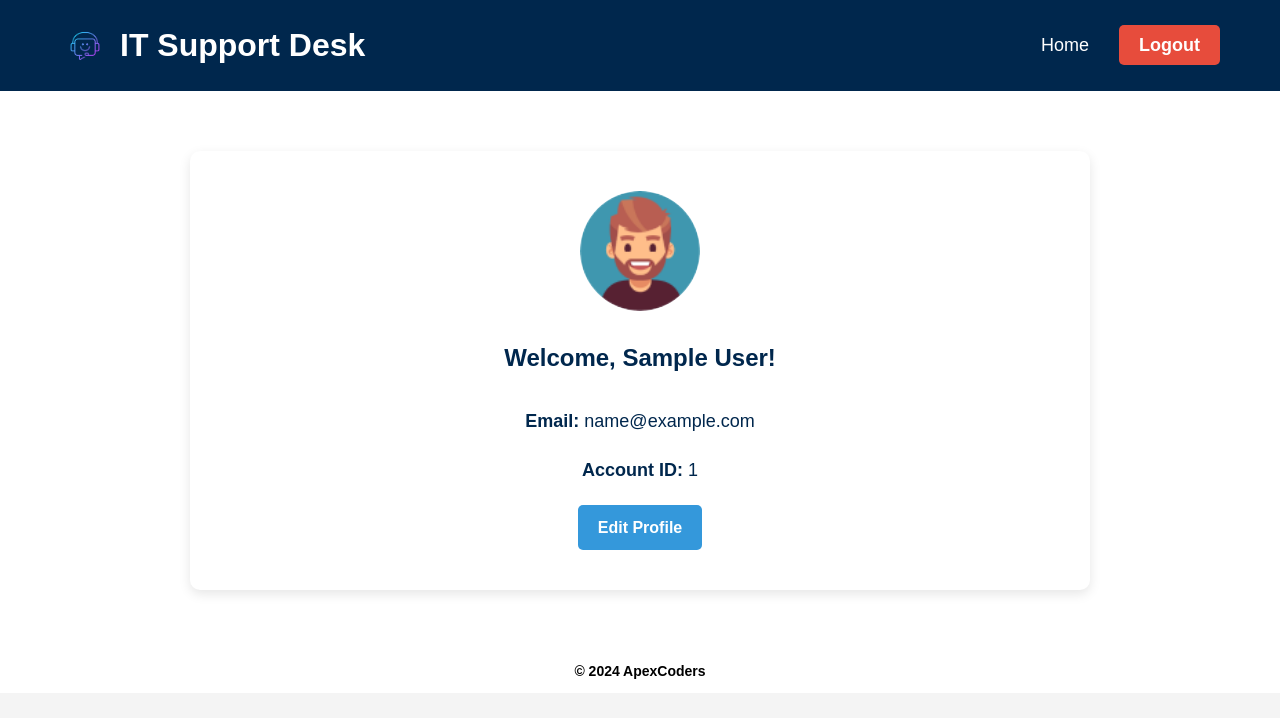
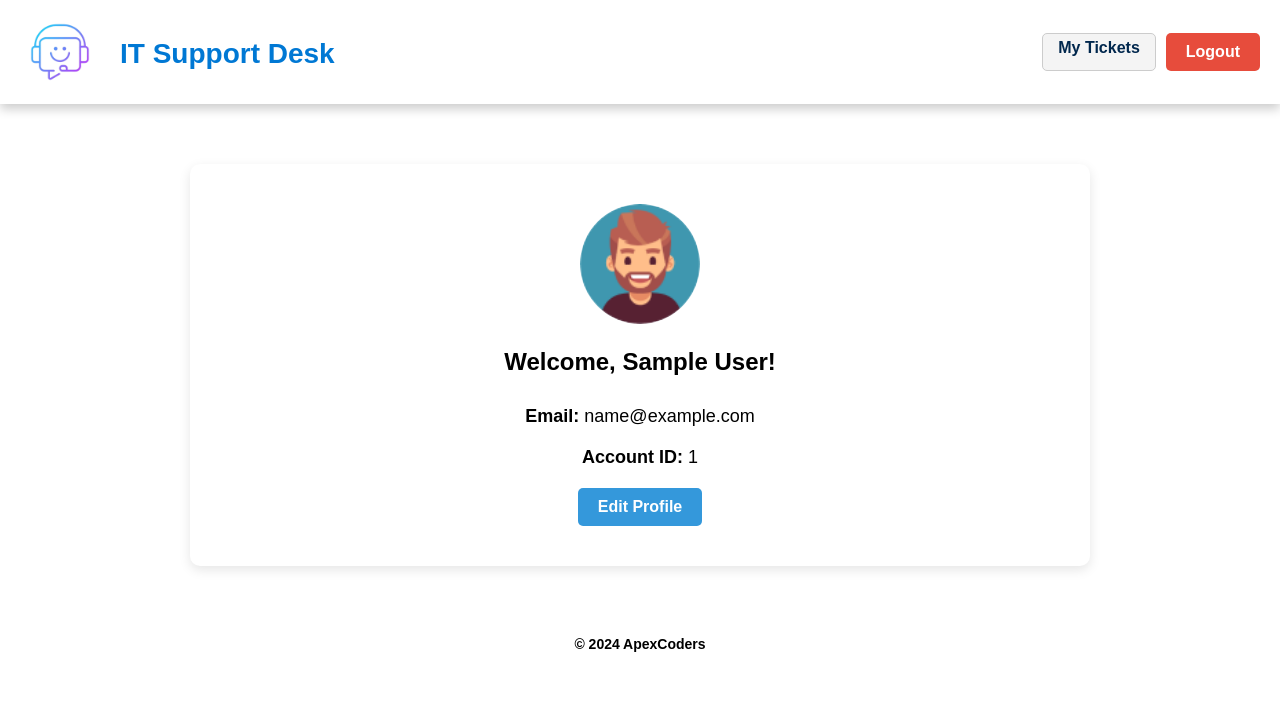
Before and after one commit to Charith-01/Company-Help-Desk, a PHP site: page /profile.php in a window 1280 px wide. Shown: the top 718 px of the page. Run offline with PHP 8.4, Linux system fonts and the light colour scheme; the visitor is signed in with stand-in values (Sample User, id 1).

Commit message:
change
changes

```diff
--- a/CSS/profile.css
+++ b/CSS/profile.css
@@ -7,72 +7,12 @@
 }
 
 /* Body */
-body {
+/* body {
   background-color: #f4f4f4;
   color: #00274d;
   line-height: 1.6;
-}
+} */
 
-/* Header */
-.header {
-  background-color: #00274d;
-  color: white;
-  padding: 20px 0;
-  box-shadow: 0 4px 8px rgba(0, 0, 0, 0.1);
-}
-
-.header .container {
-  display: flex;
-  justify-content: space-between;
-  align-items: center;
-  max-width: 1200px;
-  margin: 0 auto;
-  padding: 0 20px;
-}
-
-.logo {
-  display: flex;
-  align-items: center;
-}
-
-.logo-img {
-  height: 50px;
-  margin-right: 10px;
-}
-
-.nav-links {
-  list-style: none;
-  display: flex;
-  gap: 30px;
-}
-
-.nav-links li {
-  font-size: 18px;
-}
-
-.nav-links a {
-  color: white;
-  text-decoration: none;
-  transition: color 0.3s;
-}
-
-.nav-links a:hover {
-  color: #f39c12;
-}
-
-.btn-logout {
-  background-color: #e74c3c;
-  padding: 10px 20px;
-  border-radius: 5px;
-  color: white;
-  text-decoration: none;
-  font-weight: bold;
-  transition: background-color 0.3s;
-}
-
-.btn-logout:hover {
-  background-color: #c0392b;
-}
 
 /* Profile Section */
 .profile-section {
--- a/knowledgebase.php
+++ b/knowledgebase.php
@@ -40,7 +40,7 @@ if (!isset($_SESSION['user_id'])) {
                 <div class="icon-folder"></div>
                 <h2>General </h2>
                 <ul>
-                    <li><a href="/about-us.php">About Us</a></li>
+                    <li><a href="./about-us.php">About Us</a></li>
                     <li><a href="#">What is Help Desk</a></li>
                     <li><a href="#">How to Raise a Ticket?</a></li>
                     <li><a href="#">How Can I Reset My Password?</a></li>
--- a/profile.php
+++ b/profile.php
@@ -1,5 +1,7 @@
 <?php
-session_start(); // Start the session
+include_once 'log_header.php';
+
+
 
 
 // Check if the user is logged in
@@ -22,21 +24,6 @@ $email = $_SESSION['email'];
     <link rel="stylesheet" href="CSS/profile.css">
 </head>
 <body>
-    <!-- Header -->
-    <header class="header">
-        <div class="container">
-            <div class="logo">
-                <img src="Images/logo.png" alt="Logo" class="logo-img">
-                <h1>IT Support Desk</h1>
-            </div>
-            <nav>
-                <ul class="nav-links">
-                    <li><a href="home.php">Home</a></li>
-                    <li><a href="logout.php" class="btn-logout">Logout</a></li>
-                </ul>
-            </nav>
-        </div>
-    </header>
 
     <!-- Profile Section -->
     <section class="profile-section">
```
